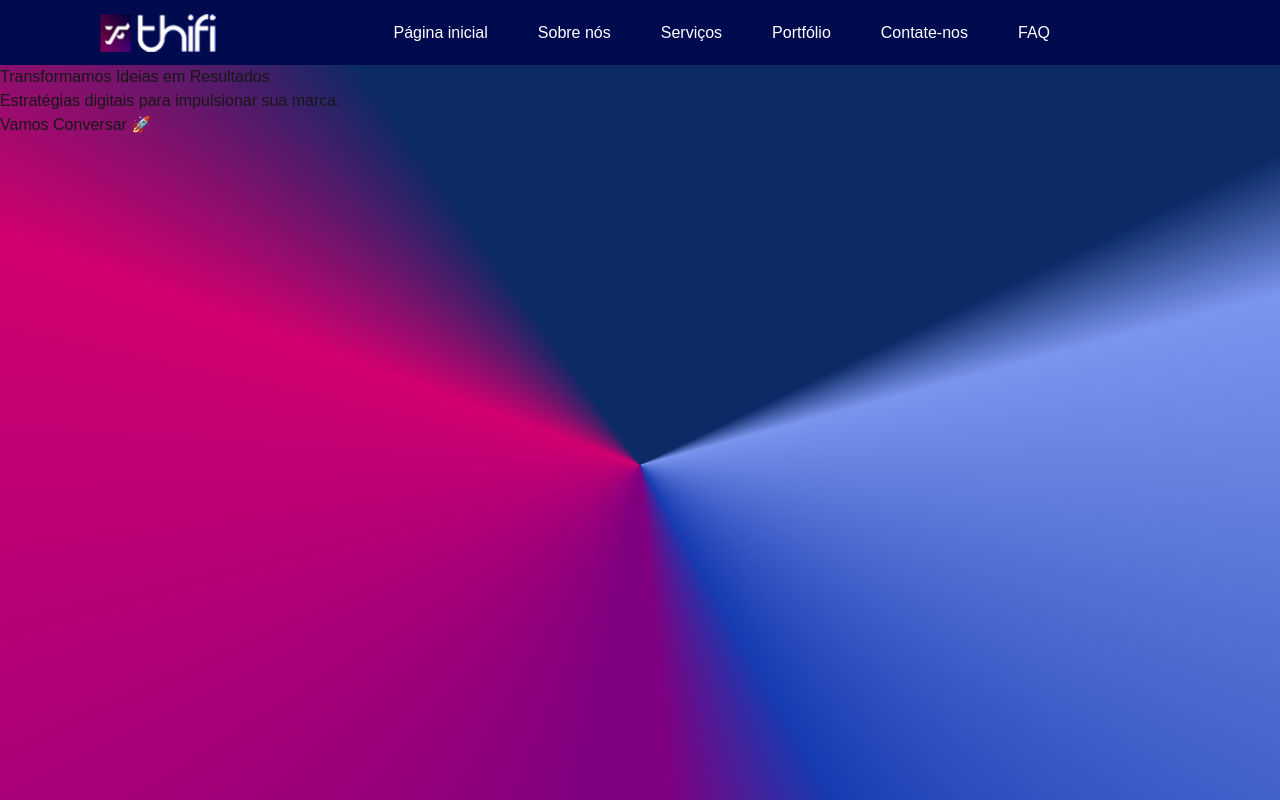
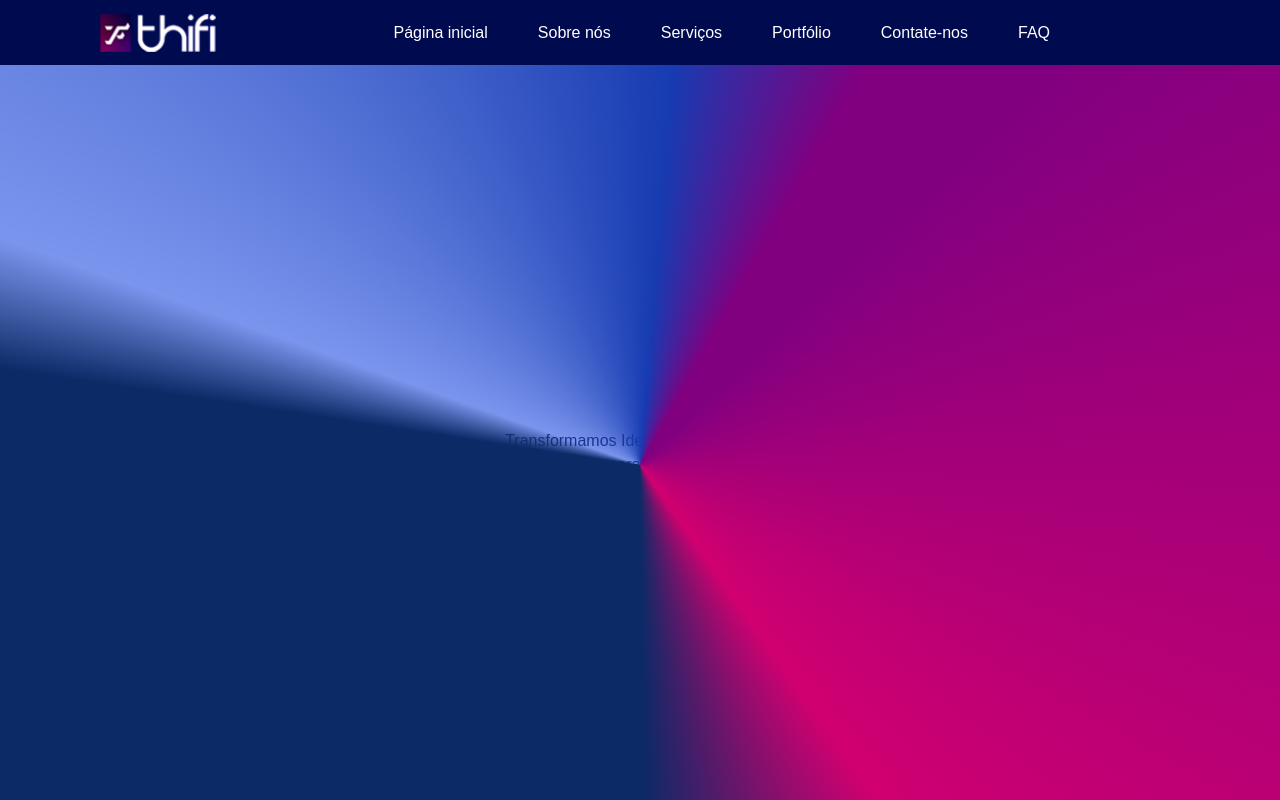
Before and after one commit to AgenciaThifi/agenciathifi.github.io, a Next.js app: page / in a window 1280 px wide. Shown: the top 800 px of the page. Built offline with nearby package versions, Linux system fonts and the light colour scheme.

Commit message:
ajuste de posicionamento de elementos textuais na Hero e adicionado animação de giro de fundo na Hero

```diff
--- a/src/app/components/Hero.module.css
+++ b/src/app/components/Hero.module.css
@@ -3,11 +3,40 @@
   width: 100%;
   height: 100vh;
   overflow: hidden;
+  display: flex;
+  justify-content: center;
+  align-items: center;
+  text-align: center;
+}
+
+.hero::before {
+  content: "";
+  position: absolute;
+  top: -75%;
+  left: -75%;
+  width: 250%;
+  height: 250%;
   background: conic-gradient(
     from 0deg,
-      #0b2a66  50deg, #0b2a66  64deg, /* Rosa com transição */
-      #0b2a66  64deg, #1a48e094 75deg, #173bb1 150deg, /* Azul escuro com transição */
-      #800080 175deg, #800080 190deg, #d10070 290deg, /* Azul claro com transição */
-      #0b2a66  325deg /* Fechando o loop no rosa */
+    #0b2a66  50deg, #0b2a66  64deg,
+    #1a48e094 75deg, #173bb1 150deg,
+    #800080 175deg, #800080 190deg, #d10070 290deg,
+    #0b2a66  325deg
   );
+  animation: girarFundo 10s linear infinite;
 }
+
+@keyframes girarFundo {
+  0% {
+      transform: rotate(0deg);
+  }
+  100% {
+      transform: rotate(360deg);
+  }
+}
+
+/* Garante que o conteúdo fique acima do fundo animado */
+.hero > .relative {
+  position: relative;
+  z-index: 10;
+}
```
Lines whose indentation alone changed are shown as unchanged.
